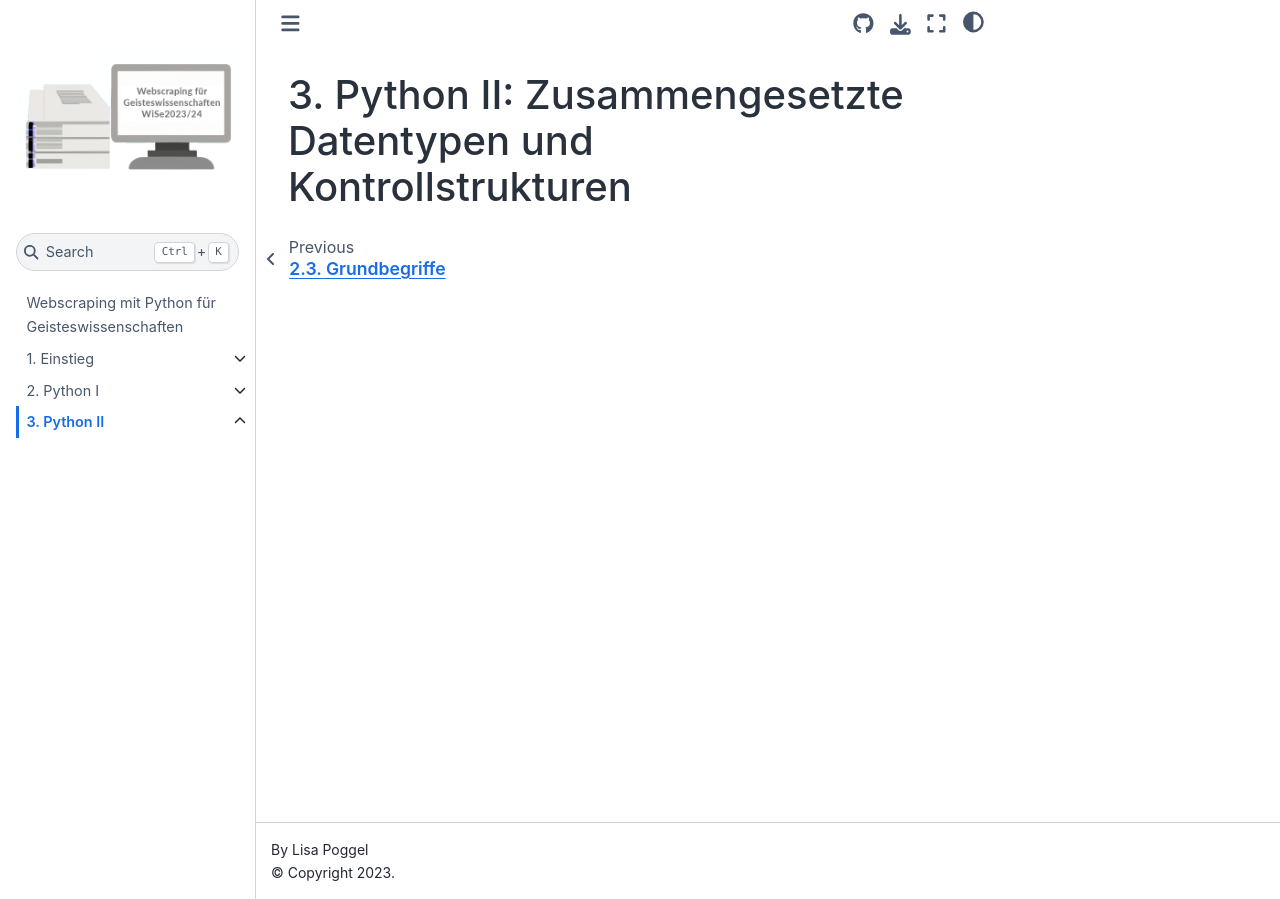
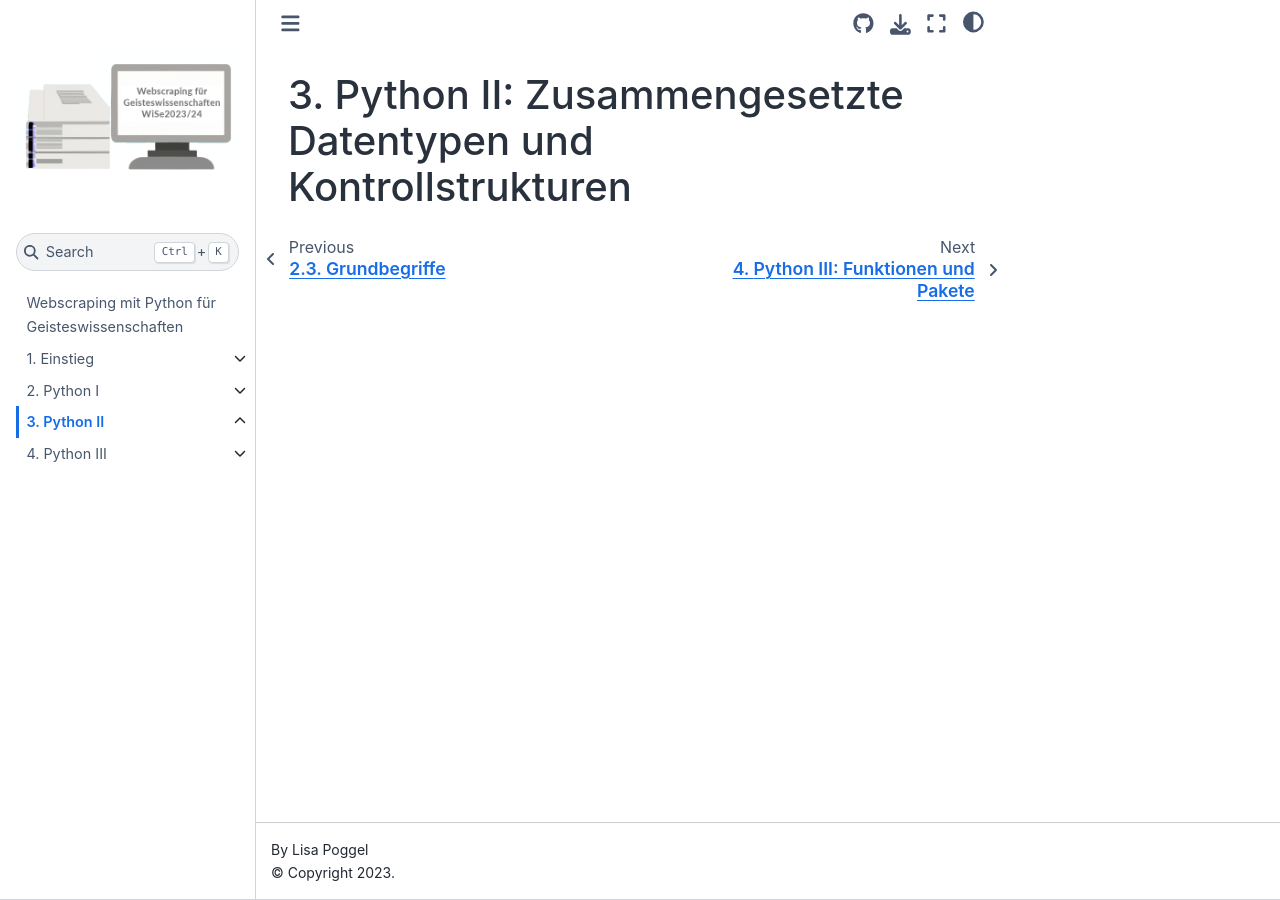
Before and after one commit to lipogg/webscraping-mit-python, a Jupyter Book: the page built from chapters/03/03_intro.md, in a window 1280 px wide. Built offline with Jupyter Book 1.0.4 settings and Sphinx 7.4.7 and the Sphinx Book theme 1.1.4, drawn with Linux system fonts in a browser that asks for light colours; pages that are not in the unit, such as notebooks, are missing from menus; comment, search, counter and statistics services are not loaded; some of the changed lines change nothing that is shown.

Commit message:
add ch.4, update toc

```diff
--- a/_toc.yml
+++ b/_toc.yml
@@ -41,13 +41,13 @@ sections:
     title: Zusammengesetzte Datentypen
   - file: chapters/03/subchapters/02_kontrollstrukturen
     title: Kontrollstrukturen
-#- file: chapters/04/04_intro
-#  title: Python III
-#  sections:
-#  - file: chapters/04/subchapters/01_funktionen
-#    title: Funktionen
-#  - file: chapters/04/subchapters/02_pakete
-#    title: Pakete
+- file: chapters/04/04_intro
+  title: Python III
+  sections:
+  - file: chapters/04/subchapters/01_funktionen
+    title: Funktionen
+  - file: chapters/04/subchapters/02_pakete
+    title: Pakete
 #- file: chapters/05/05_intro
 #  title: Installation und Setup
 #  sections:
```
